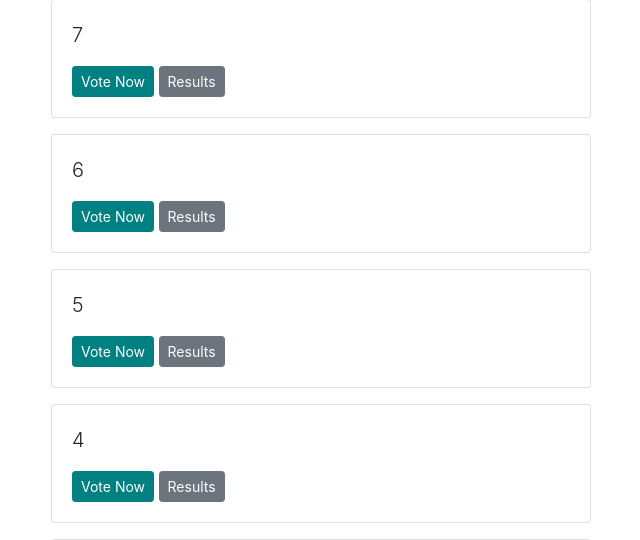
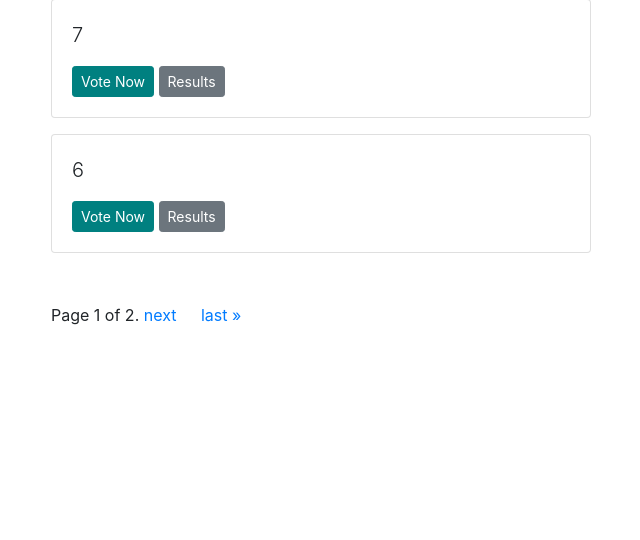
Before and after one commit to Luwafemi/Polls, a Django app: page /polls/ in a window 1280 px wide. Shown: the part 550-1090 px from the top of the page, without its empty margins (319-959 px from the left). After the commit the page ends 875 px from the top, so only its background shows below. Run offline with Django 3.2, Linux system fonts and the light colour scheme; data comes from the database, SQL or seed files in the repository; both versions use the stored data as it was after the commit.

Commit message:
Paginate IndexView

```diff
--- a/polls/views.py
+++ b/polls/views.py
@@ -16,6 +16,7 @@
 class IndexView(generic.ListView):
     template_name = "polls/index.html"
     context_object_name='latest_question_list'
+    paginate_by = 5
 
     def get_queryset(self):
         #Return the last five published questions (not including those set to be published in the future).
--- a/templates/polls/index.html
+++ b/templates/polls/index.html
@@ -16,7 +16,29 @@
        </div>
 
       {% endfor %}
+
     {% else%}
       <p>No polls available</p>
     {% endif%}
+
+    {% comment %} pagination {% endcomment %}
+    <div style= "margin:50px 0 20px">
+      <span class="step-links">
+          {% if page_obj.has_previous %}
+              <a href="?page=1" style="margin-right:20px">&laquo; first</a>
+              <a href="?page={{ page_obj.previous_page_number }}">previous</a>
+          {% endif %}
+
+          <span class="current">
+              Page {{ page_obj.number }} of {{ page_obj.paginator.num_pages }}.
+          </span>
+
+          {% if page_obj.has_next %}
+              <a href="?page={{ page_obj.next_page_number }}" style="margin-right:20px">next</a>
+              <a href="?page={{ page_obj.paginator.num_pages }}">last &raquo;</a>
+          {% endif %}
+      </span>
+    </div>
+    {% comment %} pagination End {% endcomment %}
+
 {% endblock %}
```
Also changed, not shown: db.sqlite3.
